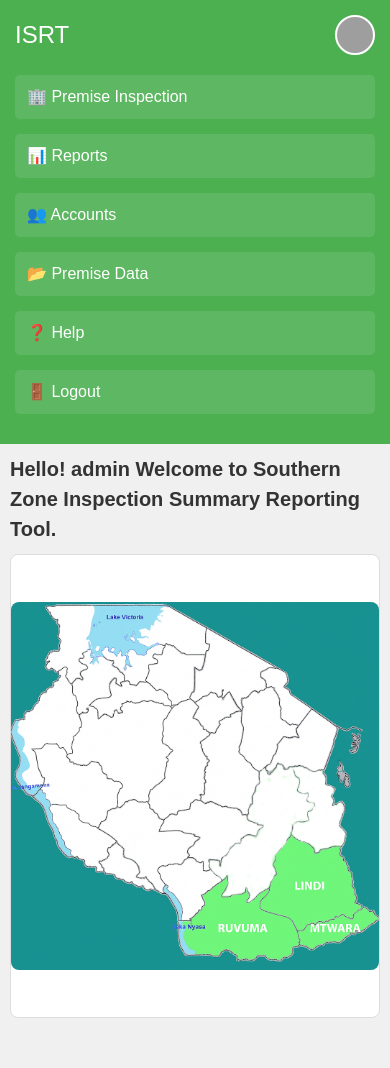
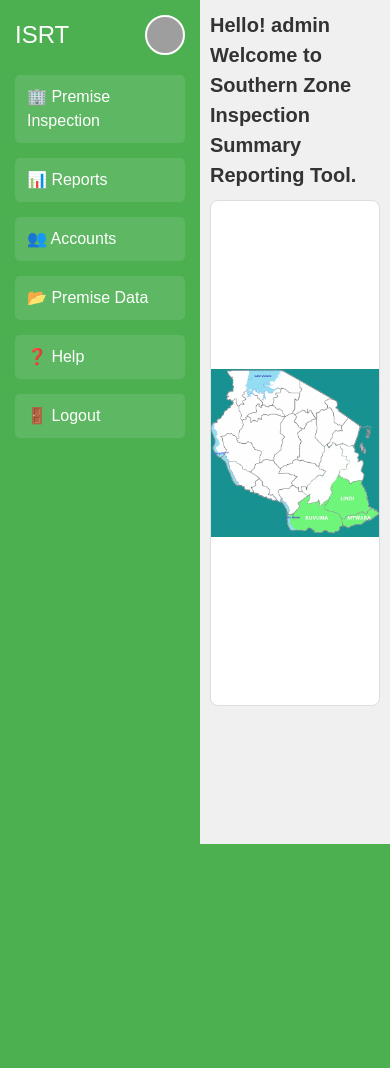
Before and after one commit to benjaminkamoga/ISRT, a Flask app: page /dashboard in a window 390 px wide. After the commit the page ends 844 px from the top, so only its background shows below. Run offline with Flask 3, Linux system fonts and the light colour scheme; a user stored in the database is signed in; data comes from the database, SQL or seed files in the repository; grey boxes are pictures that could not be loaded.

Commit message:
dashboard 3

```diff
--- a/templates/dashboard.html
+++ b/templates/dashboard.html
@@ -14,7 +14,7 @@ html, body {
 
 body {
   display: flex;
-  flex-direction: row;
+  flex-direction: row; /* ✅ Always keep sidebar on the left */
   height: 100vh;
   overflow: hidden;
   background-color: #f0f0f0;
@@ -28,7 +28,8 @@ body {
   padding: 20px;
   box-sizing: border-box;
   overflow-y: auto;
-  transition: all 0.3s ease;
+  flex-shrink: 0; /* ✅ Prevent sidebar from shrinking */
+  transition: width 0.3s ease;
 }
 
 /* Sidebar Header */
@@ -164,21 +165,14 @@ body {
 
 /* ===== Responsive Fixes ===== */
 @media (max-width: 1024px) {
-  body {
-    flex-direction: column;
-  }
-
   .sidebar {
-    width: 100%;
+    width: 200px; /* ✅ Reduce sidebar width on small screens */
     padding: 15px;
-    order: 1;
   }
 
   .main-content {
     padding: 10px;
-    order: 2;
-    height: auto;
-    min-height: calc(100vh - 220px);
+    height: 100vh; /* ✅ Always fill height */
   }
 
   .map-container {
@@ -190,20 +184,18 @@ body {
 /* ===== Portrait Mode (Mobile Vertical) ===== */
 @media screen and (orientation: portrait) {
   body {
-    flex-direction: column;
-    height: auto;
-    min-height: 100vh;
+    flex-direction: row; /* ✅ Keep sidebar on the left even in portrait */
+    height: 100vh;
   }
 
   .sidebar {
-    width: 100%;
-    height: auto;
+    width: 200px; /* ✅ Slightly smaller for portrait */
+    height: 100%;
   }
 
   .main-content {
     flex-grow: 1;
-    height: auto;
-    min-height: calc(100vh - 220px);
+    height: 100%;
     display: flex;
     flex-direction: column;
   }
@@ -212,20 +204,20 @@ body {
     flex-grow: 1;
     width: 100%;
     min-height: 40vh;
-    max-height: 55vh;
+    max-height: 60vh;
   }
 
   .map-container img {
     width: 100%;
     height: 100%;
-    object-fit: contain; /* ✅ Always fits perfectly */
+    object-fit: contain;
   }
 }
 
 /* ===== Landscape Mode (Mobile Horizontal + Desktops) ===== */
 @media screen and (orientation: landscape) {
   body {
-    flex-direction: row;
+    flex-direction: row; /* ✅ Keep sidebar left */
   }
 
   .sidebar {
```
